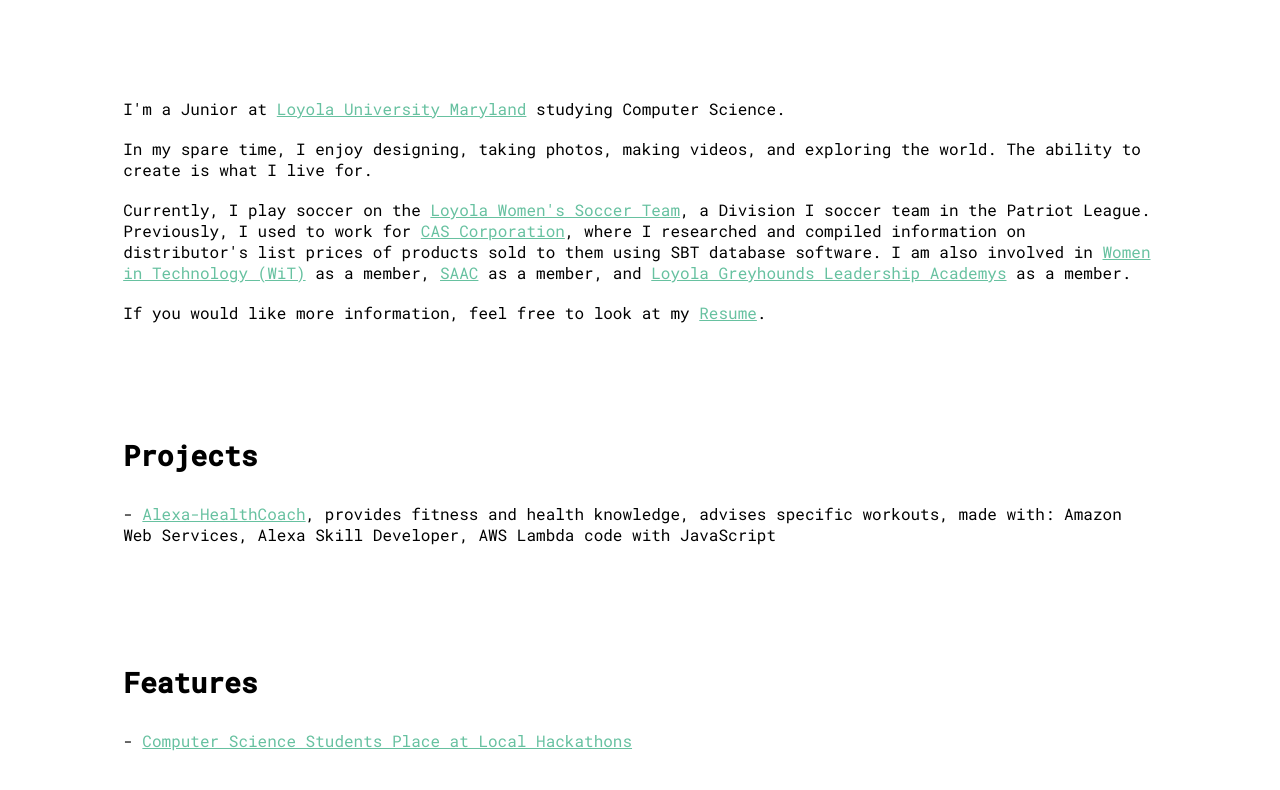
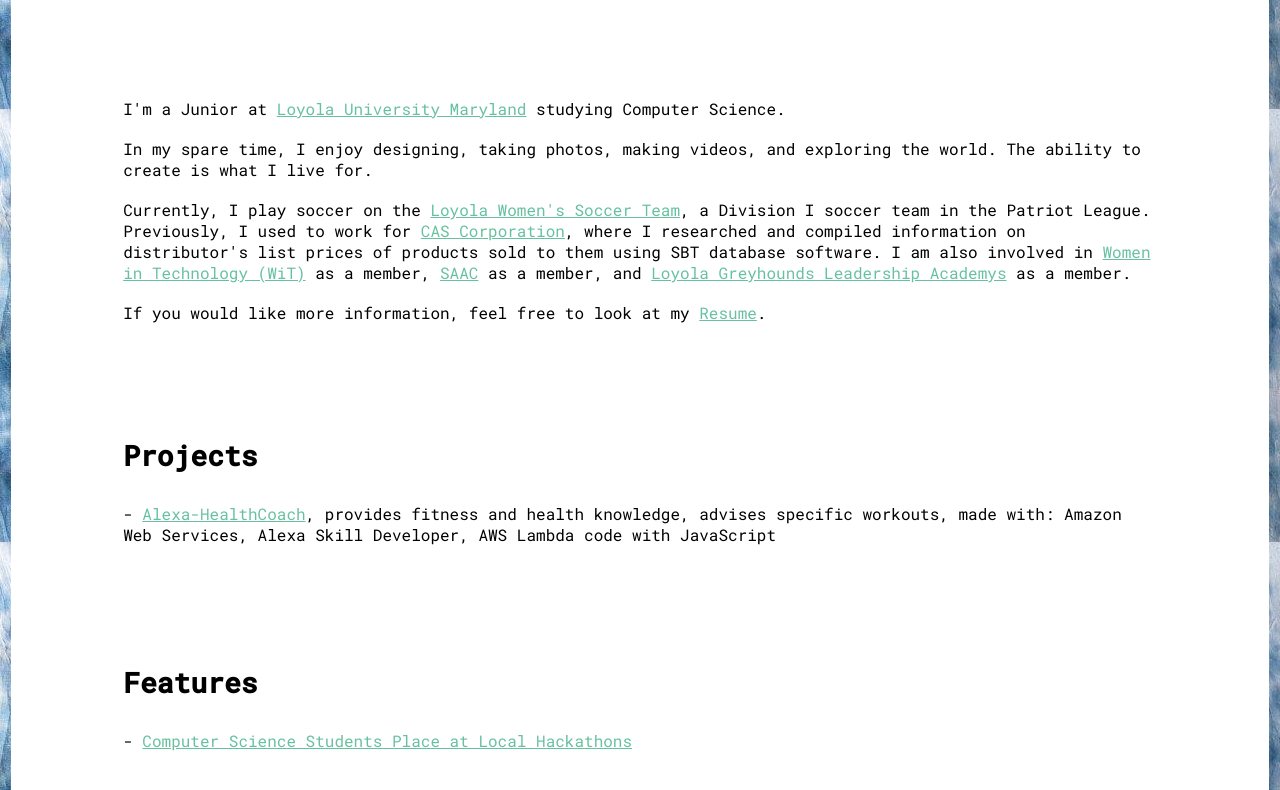
Before and after one commit to jenmoutenot/jenmoutenot.github.io, a plain HTML site: page index.html in a window 1280 px wide. Shown: the part 324-1114 px from the top of the page. Drawn offline with Linux system fonts and the light colour scheme.

Commit message:
addings pics

```diff
--- a/index.css
+++ b/index.css
@@ -2,7 +2,7 @@
 
 body {
   font-family: 'Roboto Mono', monospace;
-  background-image: url("img/pic-background.jpg");
+  background-image: url("img_8251.jpg");
 }
 
 p {
```
